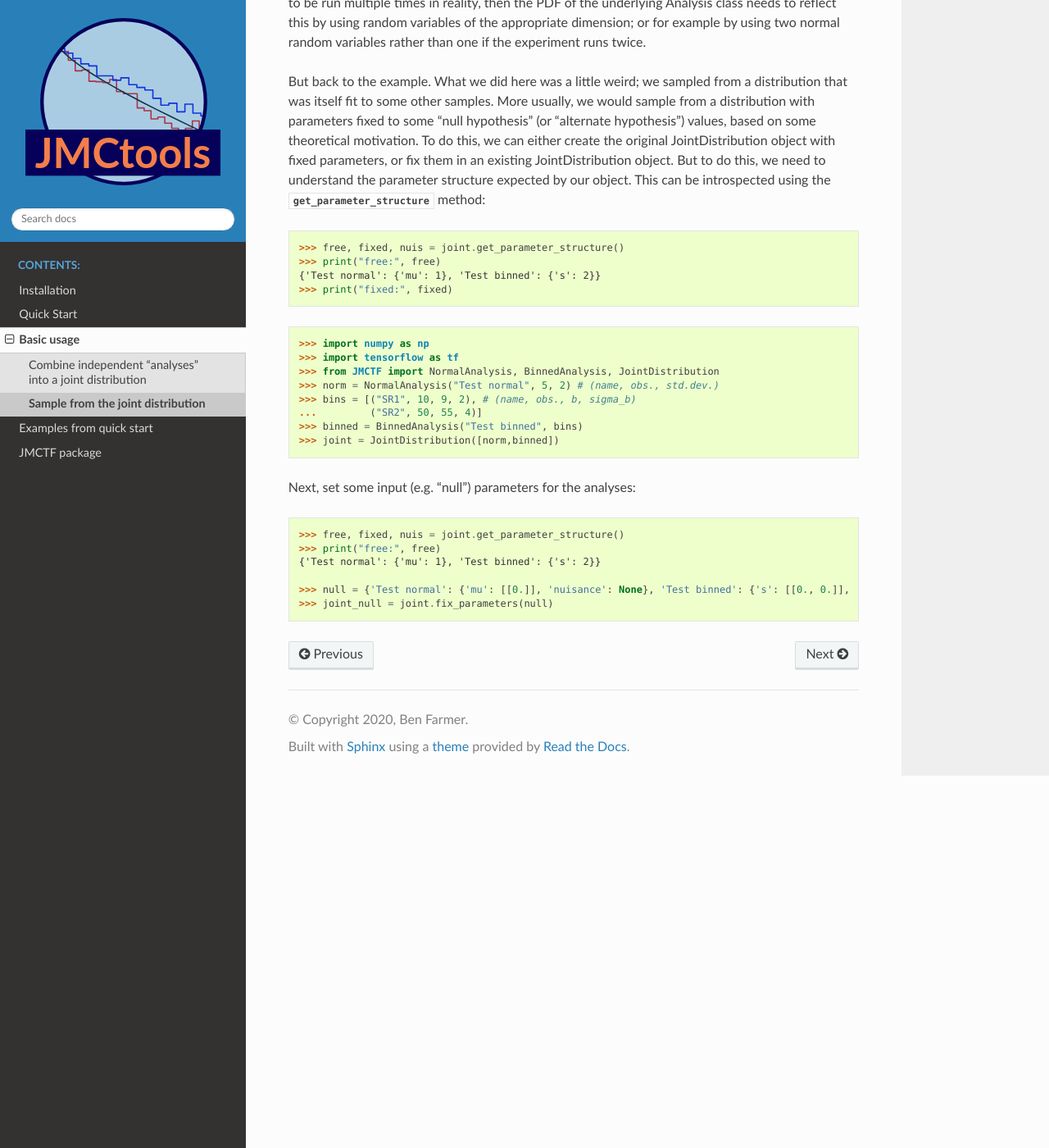
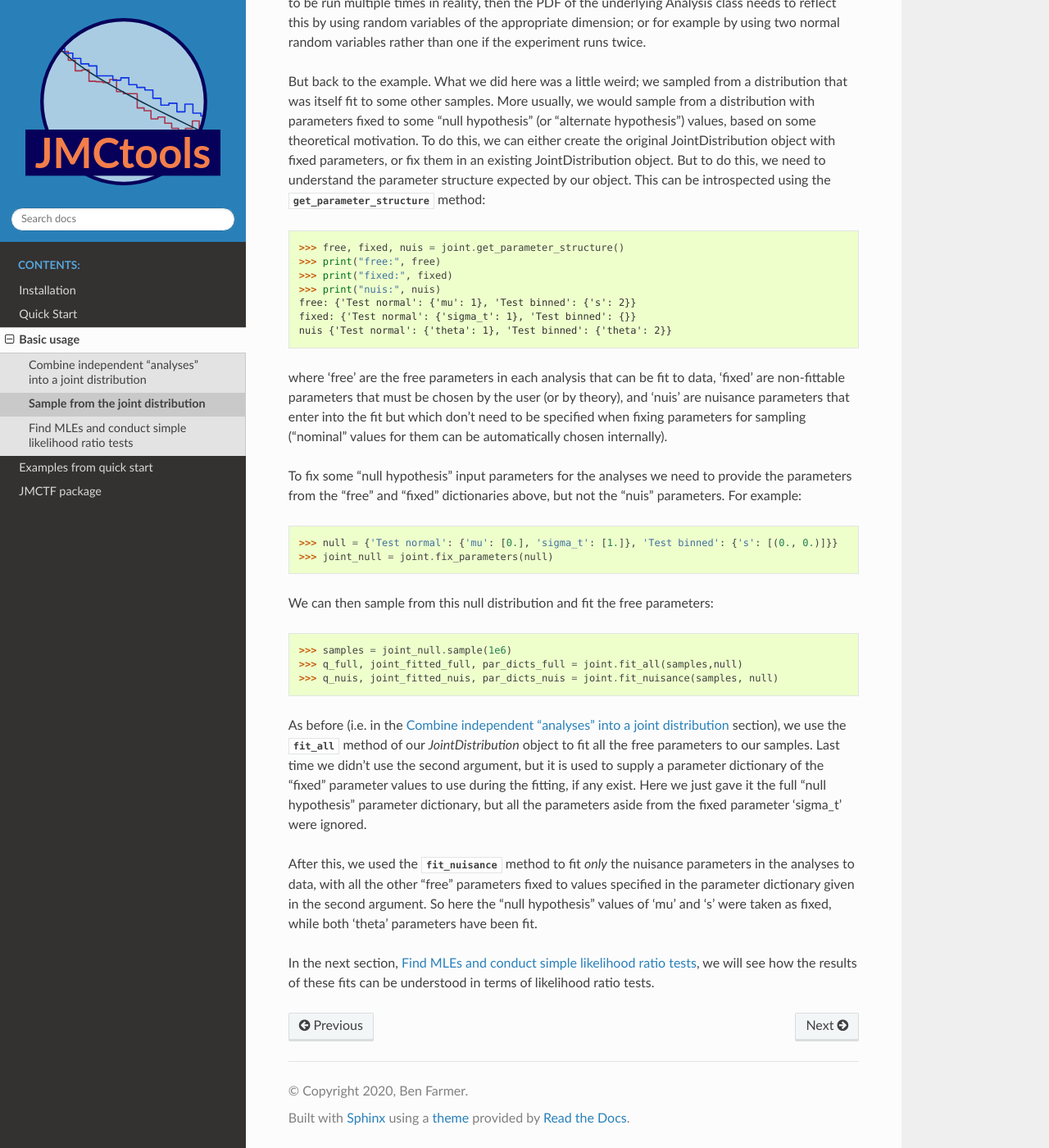
Before and after one commit to bjfar/jmctf, a Sphinx documentation site: the page built from docs/source/usage/Basics/sample_from_joint.txt, in a window 1280 px wide and 1400 px high, scrolled down 1063 px. Shown: the whole window at 82% size. Built offline with Sphinx 7.4.7 and the Read the Docs theme 2.0.0, drawn with Linux system fonts in a browser that asks for light colours; some of the changed text lies outside the part shown.

Commit message:
Continued working on docs

```diff
--- a/docs/source/usage/Basics/basics.txt
+++ b/docs/source/usage/Basics/basics.txt
@@ -9,8 +9,9 @@ In these sections you can find explanations and demonstrations on the basic usag
 
    combine_into_joint
    sample_from_joint
+   likelihood_ratio_tests
 
 ..
+   usage/Basics/combine_into_joint
    usage/Basics/sample_from_joint
-   usage/Basics/find_MLEs
-   usage/Basics/build_test_stats
+   usage/Basics/likelihood_ratio_tests
--- a/docs/source/usage/Basics/sample_from_joint.txt
+++ b/docs/source/usage/Basics/sample_from_joint.txt
@@ -18,8 +18,8 @@ In the previous section (:ref:`combine_into_joint_long`), having fitted our join
 
 As before, we can fit our distribution to these samples, and this time we will obtain maximum likelihood estimators for each sample independently::
 
-    >>> q_3, joint_fitted_3, all_pars_3 = joint.fit_all(samples)
-    >>> print(to_numpy(all_pars_3))
+    >>> q_3, joint_fitted_3, par_dict_3 = joint.fit_all(samples)
+    >>> print(to_numpy(par_dict_3["all"]))
     {'Test normal':
      {'mu': array([10.776527 , 10.519511 ,  9.5911875], dtype=float32),
       'theta': array([0., 0., 0.], dtype=float32),
@@ -40,25 +40,27 @@ But back to the example. What we did here was a little weird; we sampled from a
 
     >>> free, fixed, nuis = joint.get_parameter_structure()
     >>> print("free:", free)
-    {'Test normal': {'mu': 1}, 'Test binned': {'s': 2}}
     >>> print("fixed:", fixed)
+    >>> print("nuis:", nuis)
+    free: {'Test normal': {'mu': 1}, 'Test binned': {'s': 2}}
+    fixed: {'Test normal': {'sigma_t': 1}, 'Test binned': {}}
+    nuis {'Test normal': {'theta': 1}, 'Test binned': {'theta': 2}}
 
+where 'free' are the free parameters in each analysis that can be fit to data, 'fixed' are non-fittable parameters that must be chosen by the user (or by theory), and 'nuis' are nuisance parameters that enter into the fit but which don't need to be specified when fixing parameters for sampling ("nominal" values for them can be automatically chosen internally).
 
+To fix some "null hypothesis" input parameters for the analyses we need to provide the parameters from the "free" and "fixed" dictionaries above, but not the "nuis" parameters. For example::
 
-    >>> import numpy as np
-    >>> import tensorflow as tf
-    >>> from JMCTF import NormalAnalysis, BinnedAnalysis, JointDistribution
-    >>> norm = NormalAnalysis("Test normal", 5, 2) # (name, obs., std.dev.)
-    >>> bins = [("SR1", 10, 9, 2), # (name, obs., b, sigma_b)
-    ...         ("SR2", 50, 55, 4)]
-    >>> binned = BinnedAnalysis("Test binned", bins)
-    >>> joint = JointDistribution([norm,binned])
+    >>> null = {'Test normal': {'mu': [0.], 'sigma_t': [1.]}, 'Test binned': {'s': [(0., 0.)]}}
+    >>> joint_null = joint.fix_parameters(null)
 
-Next, set some input (e.g. "null") parameters for the analyses::
+We can then sample from this null distribution and fit the free parameters:
 
-    >>> free, fixed, nuis = joint.get_parameter_structure()
-    >>> print("free:", free)
-    {'Test normal': {'mu': 1}, 'Test binned': {'s': 2}}
+    >>> samples = joint_null.sample(1e6)
+    >>> q_full, joint_fitted_full, par_dicts_full = joint.fit_all(samples,null)
+    >>> q_nuis, joint_fitted_nuis, par_dicts_nuis = joint.fit_nuisance(samples, null)
 
-    >>> null = {'Test normal': {'mu': [[0.]], 'nuisance': None}, 'Test binned': {'s': [[0., 0.]], 'nuisance': None}}
-    >>> joint_null = joint.fix_parameters(null)
+As before (i.e. in the :ref:`combine_into_joint_long` section), we use the :py:meth:`fit_all <.JointDistribution.fit_all>` method of our `JointDistribution` object to fit all the free parameters to our samples. Last time we didn't use the second argument, but it is used to supply a parameter dictionary of the "fixed" parameter values to use during the fitting, if any exist. Here we just gave it the full "null hypothesis" parameter dictionary, but all the parameters aside from the fixed parameter 'sigma_t' were ignored.
+
+After this, we used the :py:meth:`fit_nuisance <.JointDistribution.fit_nuisance>` method to fit *only* the nuisance parameters in the analyses to data, with all the other "free" parameters fixed to values specified in the parameter dictionary given in the second argument. So here the "null hypothesis" values of 'mu' and 's' were taken as fixed, while both 'theta' parameters have been fit.
+
+In the next section, :ref:`likelihood_ratio_tests_long`, we will see how the results of these fits can be understood in terms of likelihood ratio tests.
```
Also changed, not shown: docs/examples/quickstart.py (+19 -17 lines), docs/source/usage/Basics/combine_into_joint.txt (+4 -4 lines), docs/source/usage/Basics/likelihood_ratio_tests.txt (added, +34 -0 lines), docs/examples/quickstart_MLE_dists.svg, docs/examples/quickstart_sample_dists.svg, docs/source/usage/Basics/quickstart_LLR.svg (added), 3 other files.
